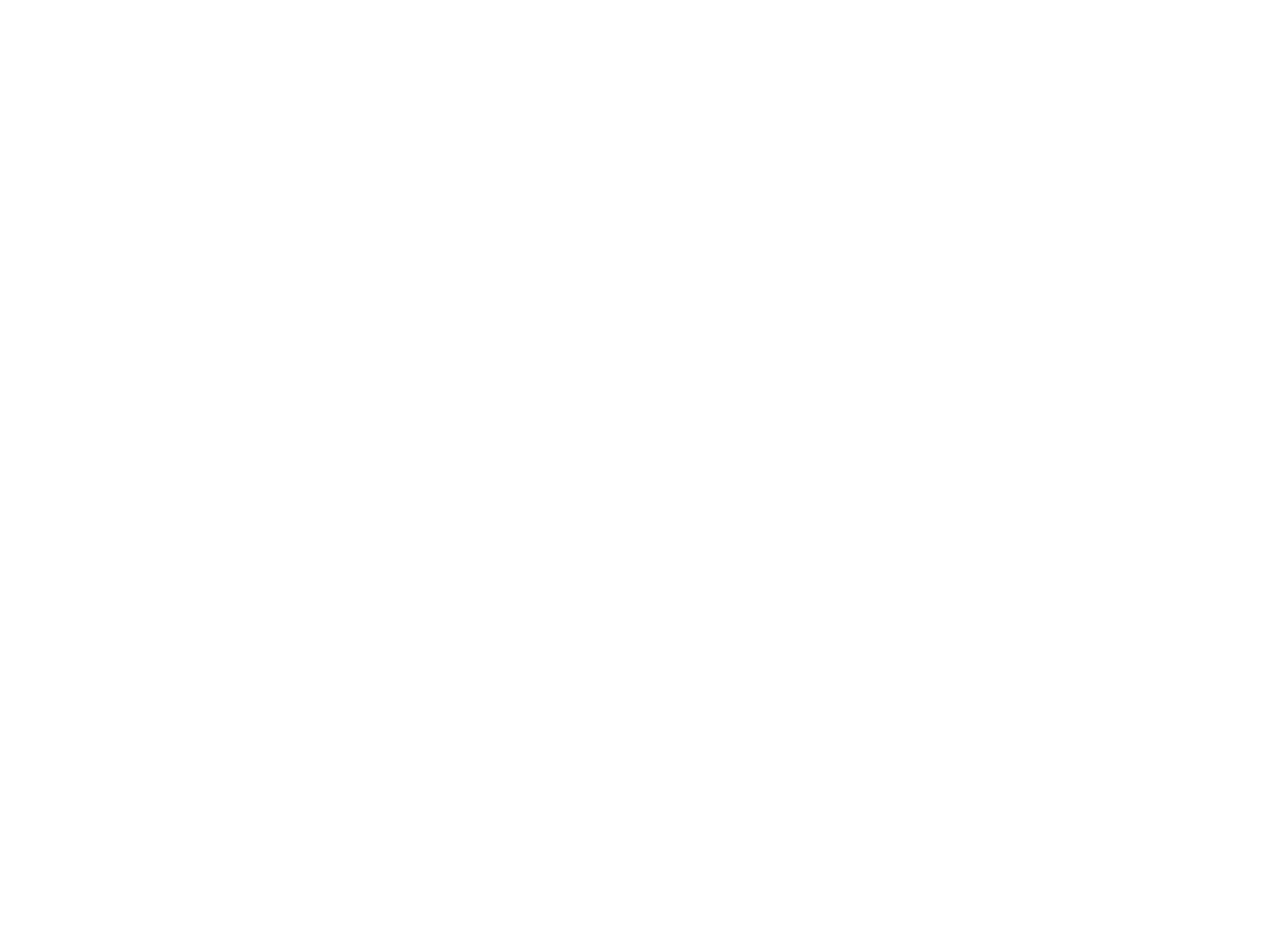
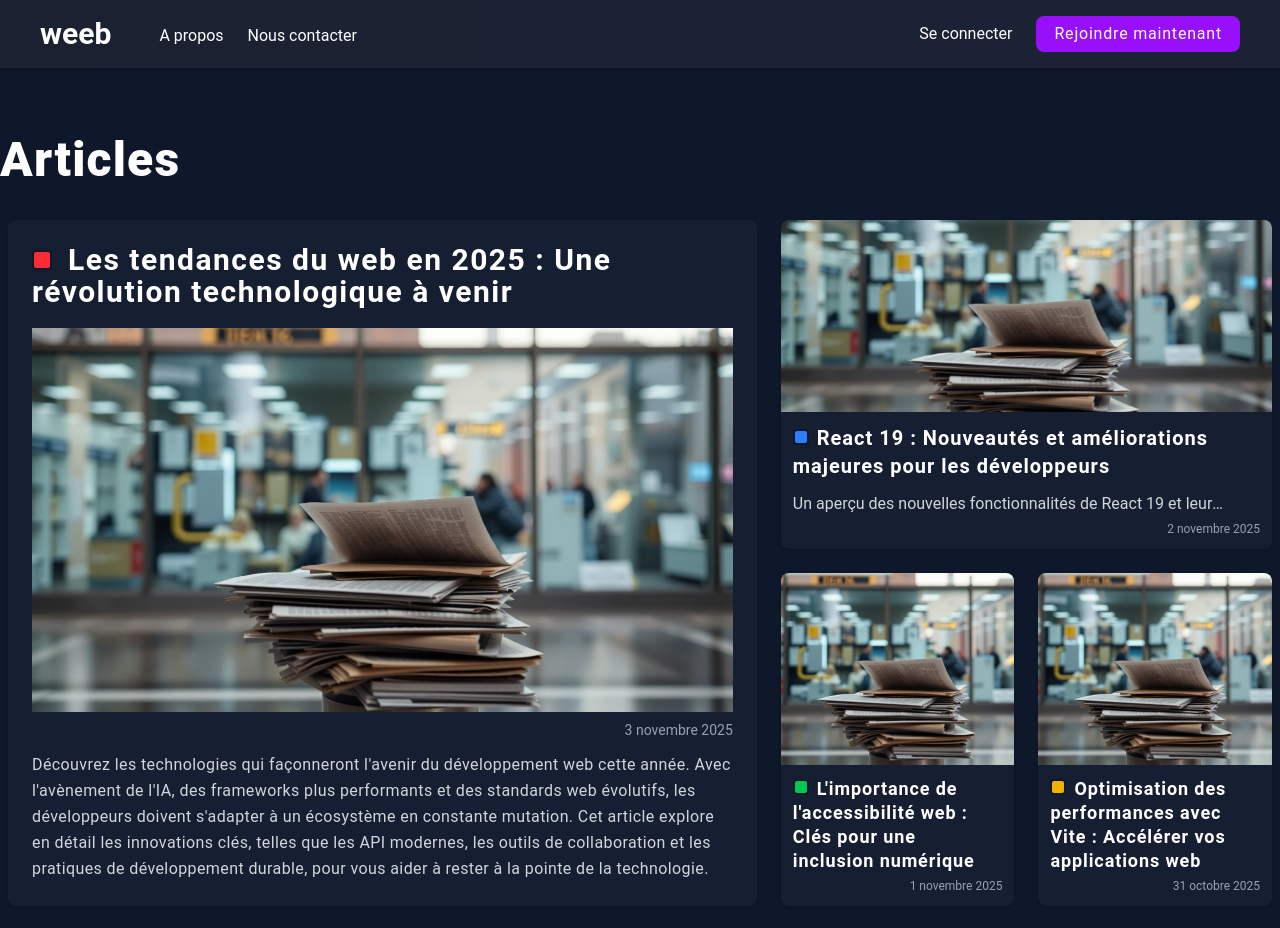
Before and after one commit to mMormin/weeb_Maxime_Mormin-Boudot, a React (Vite) app: page /articles in a window 1280 px wide. Before the commit this address had no page. Shown: the top 928 px of the page. Before the commit the page ends 800 px from the top, so only its background shows below. Built offline with nearby package versions, Linux system fonts and the light colour scheme.

Commit message:
feat: all articles page

```diff
--- a/src/App.tsx
+++ b/src/App.tsx
@@ -24,7 +24,7 @@ function App() {
       <div className="font-roboto bg-primary">
         <Header />
 
-        <main className="bg-primary ">
+        <main className="bg-primary">
           <Outlet />
         </main>
 
--- a/src/main.tsx
+++ b/src/main.tsx
@@ -8,6 +8,7 @@ import Home from "./pages/Home/index";
 import Contact from "./pages/Contact/index";
 import Login from "./pages/Login/index";
 import "./index.css";
+import Articles from "./pages/Articles";
 
 createRoot(document.getElementById("root")!).render(
   <StrictMode>
@@ -18,6 +19,7 @@ createRoot(document.getElementById("root")!).render(
             <Route index element={<Home />} />
             <Route path="contact" element={<Contact />} />
             <Route path="login" element={<Login />} />
+            <Route path="articles" element={<Articles />} />
           </Route>
         </Routes>
       </BrowserRouter>
--- /dev/null
+++ b/src/pages/Articles/index.tsx
@@ -0,0 +1,266 @@
+import img from "../../assets/img.jpg";
+
+interface Article {
+  id: number;
+  title: string;
+  date: string;
+  image: string;
+  summary: string;
+  category: string;
+  size?: "small" | "medium" | "large";
+}
+
+const articles: Article[] = [
+  {
+    id: 1,
+    title:
+      "Les tendances du web en 2025 : Une révolution technologique à venir",
+    date: "3 novembre 2025",
+    image: "/assets/img.jpg",
+    summary:
+      "Découvrez les technologies qui façonneront l'avenir du développement web cette année. Avec l'avènement de l'IA, des frameworks plus performants et des standards web évolutifs, les développeurs doivent s'adapter à un écosystème en constante mutation. Cet article explore en détail les innovations clés, telles que les API modernes, les outils de collaboration et les pratiques de développement durable, pour vous aider à rester à la pointe de la technologie.",
+    category: "Technologie",
+    size: "large",
+  },
+  {
+    id: 2,
+    title:
+      "React 19 : Nouveautés et améliorations majeures pour les développeurs",
+    date: "2 novembre 2025",
+    image: "/assets/img.jpg",
+    summary:
+      "Un aperçu des nouvelles fonctionnalités de React 19 et leur impact sur les applications modernes.",
+    category: "Développement",
+    size: "medium",
+  },
+  {
+    id: 3,
+    title:
+      "L'importance de l'accessibilité web : Clés pour une inclusion numérique",
+    date: "1 novembre 2025",
+    image: "/assets/img.jpg",
+    summary:
+      "Pourquoi l'accessibilité est essentielle et comment l'intégrer dans vos projets web.",
+    category: "Accessibilité",
+    size: "small",
+  },
+  {
+    id: 4,
+    title:
+      "Optimisation des performances avec Vite : Accélérer vos applications web",
+    date: "31 octobre 2025",
+    image: "/assets/img.jpg",
+    summary:
+      "Comment tirer parti de Vite pour des applications web ultra-rapides.",
+    category: "Performance",
+    size: "small",
+  },
+  {
+    id: 5,
+    title:
+      "Le futur du CSS avec les nouvelles spécifications : Innovations et adoption",
+    date: "30 octobre 2025",
+    image: "/assets/img.jpg",
+    summary:
+      "Explorer les avancées récentes en CSS et leur adoption dans les navigateurs.",
+    category: "CSS",
+    size: "medium",
+  },
+  {
+    id: 6,
+    title: "Protéger vos applications contre les menaces modernes",
+    date: "29 octobre 2025",
+    image: "/assets/img.jpg",
+    summary:
+      "Les meilleures pratiques pour sécuriser vos sites web contre les menaces courantes.",
+    category: "Sécurité",
+    size: "small",
+  },
+  {
+    id: 7,
+    title: "TypeScript 5.0 : Les nouveautés qui changent tout",
+    date: "28 octobre 2025",
+    image: "/assets/img.jpg",
+    summary:
+      "Découvrez les améliorations majeures de TypeScript 5.0 et comment elles peuvent améliorer votre code.",
+    category: "Développement",
+    size: "small",
+  },
+  {
+    id: 8,
+    title: "Les tendances en UI/UX Design ne cessent d'évoluer !",
+    date: "27 octobre 2025",
+    image: "/assets/img.jpg",
+    summary:
+      "Les tendances en design d'interface et d'expérience utilisateur qui marquent l'année 2025.",
+    category: "Design",
+    size: "small",
+  },
+  {
+    id: 9,
+    title: "Node.js : Meilleures pratiques pour le backend",
+    date: "26 octobre 2025",
+    image: "/assets/img.jpg",
+    summary:
+      "Guide complet des meilleures pratiques pour développer des applications backend robustes avec Node.js.",
+    category: "Développement",
+    size: "small",
+  },
+  {
+    id: 10,
+    title: "Web3 et Blockchain : L'avenir du web décentralisé",
+    date: "25 octobre 2025",
+    image: "/assets/img.jpg",
+    summary:
+      "Comprendre les concepts du Web3 et comment la blockchain transforme Internet.",
+    category: "Technologie",
+    size: "small",
+  },
+  {
+    id: 11,
+    title: "Architecture Microservices : Guide pratique",
+    date: "24 octobre 2025",
+    image: "/assets/img.jpg",
+    summary:
+      "Comment concevoir et implémenter une architecture microservices efficace pour vos applications.",
+    category: "Architecture",
+    size: "small",
+  },
+  {
+    id: 12,
+    title: "Tests automatisés : Stratégies et outils",
+    date: "23 octobre 2025",
+    image: "/assets/img.jpg",
+    summary:
+      "Les meilleures stratégies et outils pour automatiser vos tests et garantir la qualité du code.",
+    category: "Testing",
+    size: "medium",
+  },
+];
+
+const getCategoryColor = (category: string) => {
+  switch (category) {
+    case "Technologie":
+      return "bg-red-500";
+    case "Développement":
+      return "bg-blue-500";
+    case "Accessibilité":
+      return "bg-green-500";
+    case "Performance":
+      return "bg-yellow-500";
+    case "CSS":
+      return "bg-purple-500";
+    case "Sécurité":
+      return "bg-orange-500";
+    case "Design":
+      return "bg-pink-500";
+    case "Architecture":
+      return "bg-indigo-500";
+    case "Testing":
+      return "bg-teal-500";
+    default:
+      return "bg-gray-500";
+  }
+};
+
+const getArticleSpan = (size?: string) => {
+  switch (size) {
+    case "large":
+      return "lg:col-span-3 lg:row-span-2";
+    case "medium":
+      return "lg:col-span-2";
+    case "small":
+    default:
+      return "lg:col-span-1";
+  }
+};
+
+const Articles = () => {
+  return (
+    <section className="text-white py-10 pt-30 px-10 xl:px-0">
+      <div className="max-w-7xl mx-auto">
+        <h1 className="text-4xl lg:text-5xl font-extrabold tracking-wide leading-16 lg:leading-20 mb-5">
+          Articles
+        </h1>
+
+        <div className="grid grid-cols-1 lg:grid-cols-5 gap-6 px-2">
+          {articles.map((article) => (
+            <div
+              key={article.id}
+              className={`bg-gray-800/50 rounded-lg overflow-hidden shadow hover:shadow-xl min-h-56 transition-all duration-300 flex flex-col cursor-pointer group hover:scale-102 ${getArticleSpan(
+                article.size
+              )} ${article.size === "large" ? "p-6" : ""}`}
+            >
+              {article.size === "large" && (
+                <h2
+                  className={`font-bold text-white tracking-wider pb-5 group-hover:underline underline-offset-4 ${
+                    article.size === "large"
+                      ? "text-2xl lg:text-3xl leading-8"
+                      : "text-xl leading-6"
+                  }`}
+                >
+                  <span
+                    className={`inline-block w-5 h-5 rounded border-black border-2 mr-4 ${getCategoryColor(
+                      article.category
+                    )}`}
+                  />
+                  {article.title}
+                </h2>
+              )}
+
+              <img
+                src={img}
+                alt={article.title}
+                className={`w-full object-cover ${
+                  article.size === "large" ? "h-64 lg:h-96" : "h-48"
+                }`}
+              />
+
+              {article.size !== "large" ? (
+                <div className="p-3 flex-1 justify-between flex flex-col gap-1">
+                  <div>
+                    <h2
+                      className={`font-bold text-white tracking-wider group-hover:underline underline-offset-2 ${
+                        article.size === "medium"
+                          ? "text-xl leading-7"
+                          : "text-lg leading-6"
+                      }`}
+                    >
+                      <span
+                        className={`inline-block w-4 h-4 rounded mr-2 pt-3 border-black border-2 ${getCategoryColor(
+                          article.category
+                        )}`}
+                      ></span>
+                      {article.title}
+                    </h2>
+
+                    {article.size === "medium" && (
+                      <p className="text-gray-300 pt-3 line-clamp-1">
+                        {article.summary}
+                      </p>
+                    )}
+                  </div>
+                  <p className="text-xs text-gray-400 text-right">
+                    {article.date}
+                  </p>
+                </div>
+              ) : (
+                <>
+                  <p className="text-sm text-gray-400 mt-2 text-right">
+                    {article.date}
+                  </p>
+
+                  <p className="text-gray-300 leading-relaxed mt-3 tracking-wide">
+                    {article.summary}
+                  </p>
+                </>
+              )}
+            </div>
+          ))}
+        </div>
+      </div>
+    </section>
+  );
+};
+
+export default Articles;
--- a/src/pages/Home/sections/Intro.tsx
+++ b/src/pages/Home/sections/Intro.tsx
@@ -7,8 +7,9 @@ const Intro = () => {
       <div className="max-w-4xl mx-auto text-center flex flex-col items-center justify-center gap-15">
         <div>
           <h1 className="text-6xl md:text-large font-extrabold tracking-wide leading-16 md:leading-20">
-            Explorez le <span className="font-light text-secondary">Web</span>{" "}
-            sous toutes
+            Explorez le{" "}
+            <span className="font-extrabold text-secondary">Web</span> sous
+            toutes
             <br />
             ses{" "}
             <span className="underline underline-offset-10 decoration-[4px] decoration-secondary">
```
Also changed, not shown: src/assets/img.jpg (added).
